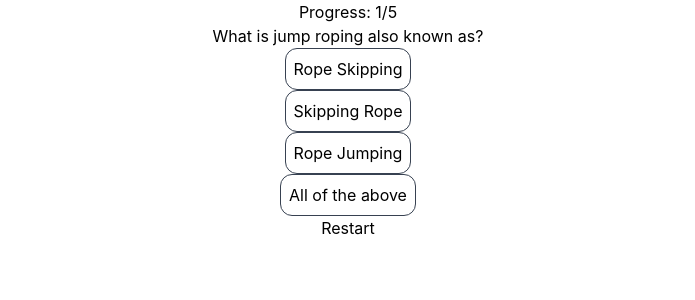
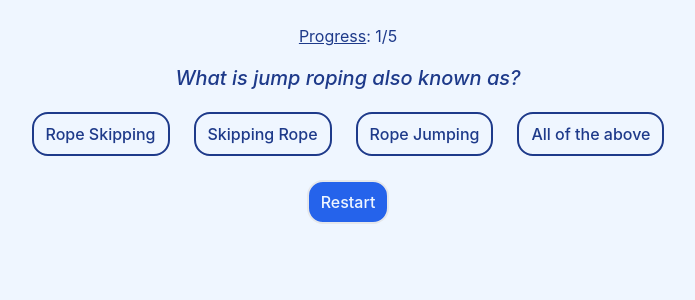
Before and after one commit to supminn/neoG_Quiz, a React (Create React App) app: page / in a window 1280 px wide. Both pictures are taken after a click on the button "Basic Jump Rope Quiz". Shown: the top 300 px of the page, without its empty margins (292-987 px from the left). Built offline with nearby package versions, Linux system fonts and the light colour scheme.

Commit message:
style: primary, secondary buttons

```diff
--- a/src/App.css
+++ /dev/null
@@ -1,3 +0,0 @@
-.App {
-  text-align: center;
-}
--- a/src/App.tsx
+++ b/src/App.tsx
@@ -1,5 +1,4 @@
 import React, { useState } from "react";
-import "./App.css";
 import { QuizData } from "./Components/QuizData";
 import { Home } from "./Components/Home";
 import {Routes, Route} from "react-router-dom";
@@ -9,7 +8,7 @@ function App() {
   const [quizName, setQuizName] = useState("");
 
   return (
-    <div className="App">
+    <div className="text-center text-blue-900 bg-blue-50 p-4 h-screen">
       <Routes>
         <Route path="/" element={<Home setQuizName={setQuizName}/>}/>
         <Route path="/quiz" element={<QuizData quizName={quizName}/>}/>
--- a/src/Components/Home.tsx
+++ b/src/Components/Home.tsx
@@ -1,6 +1,6 @@
 import { useNavigate } from "react-router";
 import { quizes } from "../Data/getQuiz"
-import { blackWhiteButton, header1 } from "../Styles/Style";
+import { primaryBtn, header1, secondaryBtn } from "../Styles/Style";
 
 
 export const Home = ({setQuizName}: {setQuizName: React.Dispatch<React.SetStateAction<string>>}) => {
@@ -10,11 +10,12 @@ export const Home = ({setQuizName}: {setQuizName: React.Dispatch<React.SetStateA
         <h1 className={header1}>Jump Rope Quizes</h1>
         <p>Choose one of the following quizes to get started. Note that some questions might have a negative marking while the others may not. To make it easier, mulitple attempts are allowed!</p>
         {quizes.map(quiz => (
-            <button className={blackWhiteButton} key={quiz.quizName} onClick={() => {
+            <button className={primaryBtn} key={quiz.quizName} onClick={() => {
                 setQuizName(quiz.quizName);
                 navigate("/quiz");
             }}>{quiz.quizName}</button>
         ))}
+        <button className={secondaryBtn}>Now is the time</button>
         </>
     )
 }
--- a/src/Components/QuizData.tsx
+++ b/src/Components/QuizData.tsx
@@ -1,27 +1,15 @@
 import { useReducer } from "react";
 import { quizes } from "../Data/getQuiz";
-// import { Quiz } from "../data/Quiz";
-import { blackWhiteButton } from "../Styles/Style";
+import { primaryBtn, secondaryBtn } from "../Styles/Style";
 
-type ActionType =
-  | {
-      type: "INCREMENT";
-      payload: number;
-    }
-  | {
-      type: "DECREMENT";
-      payload?: number;
-    }
-  | {
-      type: "RESET";
-    };
+
 
 const initialState = {
   score: 0,
   questionNo: 0,
 };
 
-const reducer = (state: typeof initialState, action: ActionType) => {
+const reducer = (state: typeof initialState, action: Action) => {
   switch (action.type) {
     case "INCREMENT":
       return {
@@ -40,6 +28,7 @@ const reducer = (state: typeof initialState, action: ActionType) => {
       return state;
   }
 };
+
 export const QuizData = ({ quizName }: { quizName: string }) => {
   const [{ score, questionNo }, dispatch] = useReducer(reducer, initialState);
   const selectedQuiz: Quiz = quizes.find((quiz) => quiz.quizName === quizName)! //not-null assertion operator
@@ -50,14 +39,13 @@ export const QuizData = ({ quizName }: { quizName: string }) => {
       {questionNo + 1 > totalQuestions && <h3>Final scrore {score}</h3>}
       {questionNo + 1 <= totalQuestions && (
         <div>
-          <p>
-            Progress: {questionNo + 1}/{totalQuestions}
+          <p className="m-2">
+            <span className="underline">Progress</span>: {questionNo + 1}/{totalQuestions}
           </p>
-          <p>{selectedQuiz.questions[questionNo].question}</p>
+          <p className="p-2 italic font-medium text-xl">{selectedQuiz.questions[questionNo].question}</p>
           {selectedQuiz.questions[questionNo].options.map((option) => (
-            <button className={blackWhiteButton}
+            <button className={secondaryBtn}
               key={option.value}
-              style={{ display: "block", margin: "auto" }}
               onClick={() =>
                 option.isRight
                   ? dispatch({
@@ -76,7 +64,7 @@ export const QuizData = ({ quizName }: { quizName: string }) => {
           ))}
         </div>
       )}
-      <button onClick={() => dispatch({ type: "RESET" })}>Restart</button>
+      <button className={primaryBtn} onClick={() => dispatch({ type: "RESET" })}>Restart</button>
     </>
   );
 };
--- a/src/Styles/Style.ts
+++ b/src/Styles/Style.ts
@@ -1,2 +1,3 @@
-export const header1: string = "text-2xl font-bold";
-export const blackWhiteButton: string = "m-4 p-2 rounded-xl border border-gray-700 hover:bg-black hover:text-white";
+export const header1 = "text-2xl font-medium mb-1";
+export const primaryBtn = "m-3 p-2 px-3 rounded-2xl border-2  bg-blue-600 font-medium text-blue-50 hover:bg-blue-900 hover:border-blue-900";
+export const secondaryBtn = "m-3 p-2 px-3 rounded-2xl border-2 border-blue-900 text-blue-900 font-medium hover:bg-white bg-blue-50";
--- /dev/null
+++ b/src/Types/Action.d.ts
@@ -0,0 +1,12 @@
+type Action =
+  | {
+      type: "INCREMENT";
+      payload: number;
+    }
+  | {
+      type: "DECREMENT";
+      payload?: number;
+    }
+  | {
+      type: "RESET";
+    };
```
Also changed, not shown: 1 other file (tests, documents, lock files or other folders).
